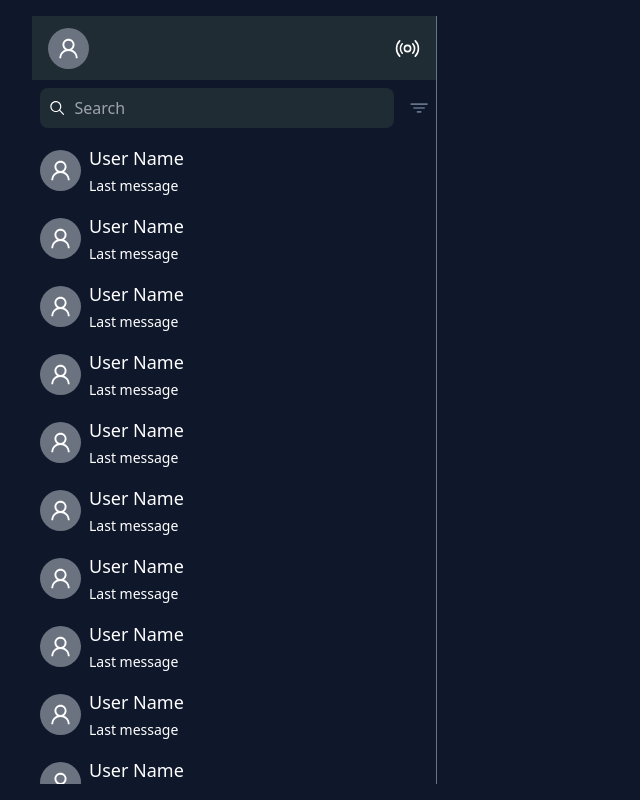
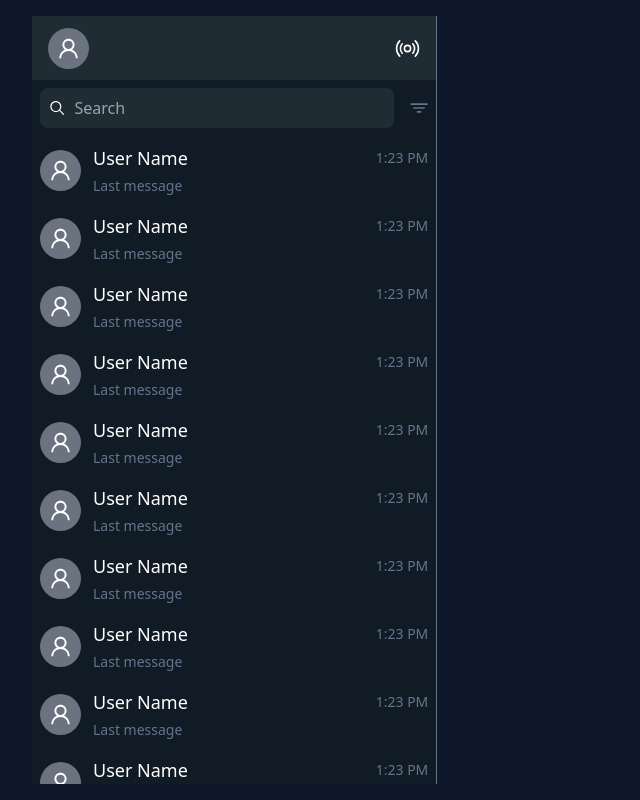
Before and after one commit to neerajgurung2099/whatsapp-client-clone, a React (Create React App) app: page /signin in a window 1280 px wide. Both pictures are taken after typing "name@example.com", "Sample123" into the empty fields and a click on the button "Sign In". Shown: the whole page, without its empty margins (0-640 px from the left). Built offline with nearby package versions, Linux system fonts and the light colour scheme.

Commit message:
UPdte on layout

```diff
--- a/src/components/Layout/Layout.tsx
+++ b/src/components/Layout/Layout.tsx
@@ -1,7 +1,8 @@
 import { AiOutlineUser } from "react-icons/ai";
 import { PiBroadcast } from "react-icons/pi";
 import { IoFilterSharp } from "react-icons/io5";
-import { IoIosSearch } from "react-icons/io";
+import { IoIosSearch, IoIosArrowDown } from "react-icons/io";
+
 const SearchInput = () => {
   return (
     <div className="w-full flex p-2 rounded-lg  gap-x-2 bg-blackpearl items-center ">
@@ -19,7 +20,7 @@ const Sidebar = () => {
     chatList.push(`Neeraj${Math.floor(Math.random() * (10 - 1 + 1) + 1)}`);
   }
   return (
-    <div className="flex flex-col min-w-[350px] w-1/3  h-full border-r border-slate-500 text-white">
+    <div className="bg-tangaroa flex flex-col min-w-[350px] w-1/3  h-full border-r border-slate-500 text-white">
       <div className="flex-shrink-0 bg-blackpearl h-16 flex justify-between items-center px-4">
         <div className="bg-gray-500 rounded-3xl p-2">
           <AiOutlineUser size={25} />
@@ -34,13 +35,21 @@ const Sidebar = () => {
       </div>
       <ul className="scrollbar flex-grow overflow-auto  ">
         {chatList.map((value) => (
-          <li className="flex items-center gap-x-2 p-2 hover:bg-oxfordblue">
+          <li className="group flex items-center gap-x-3 p-2 hover:bg-oxfordblue cursor-pointer">
             <div className="bg-gray-500 rounded-3xl p-2">
               <AiOutlineUser size={25} />
             </div>
-            <div className=" flex flex-col gap-y-1">
+            <div className=" flex flex-col gap-y-1 grow">
               <span className="text-lg">User Name</span>
-              <p className="text-sm">Last message </p>
+              <p className="text-sm text-slate-500">Last message </p>
+            </div>
+            <div className="flex flex-col items-end text-slate-500">
+              <span className="text-sm">1:23 PM</span>
+              <IoIosArrowDown
+                onClick={() => console.log("clicked")}
+                className="opacity-0 invisible translate-x-2 group-hover:opacity-100 group-hover:visible group-hover:translate-x-0 transition-all "
+                size={25}
+              />
             </div>
           </li>
         ))}
--- a/tailwind.config.js
+++ b/tailwind.config.js
@@ -6,6 +6,7 @@ module.exports = {
       colors: {
         blackpearl: "rgb(32,44,51)",
         oxfordblue: "rgb(42,57,66)",
+        tangaroa: "rgb(17,27,37)",
       },
     },
   },
```
